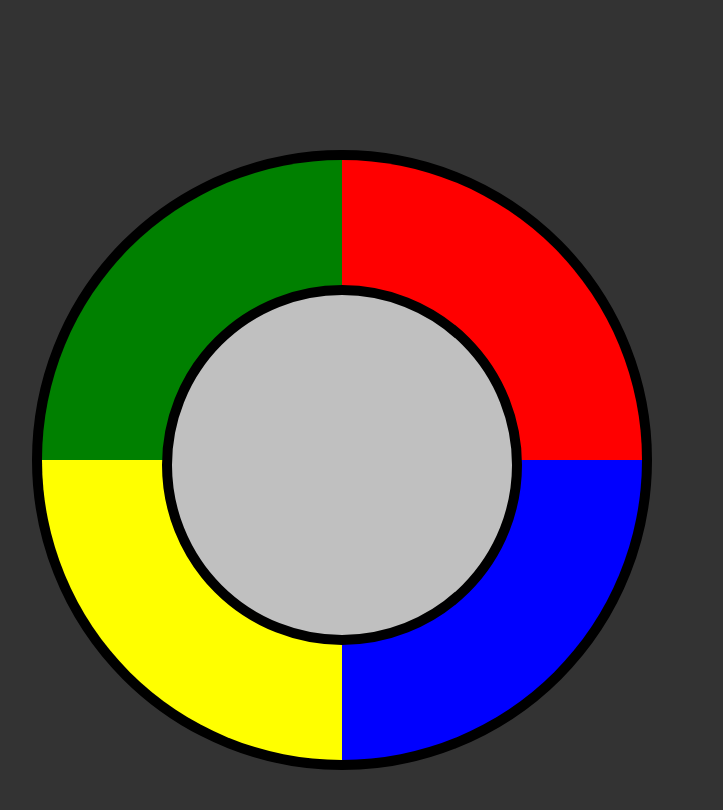
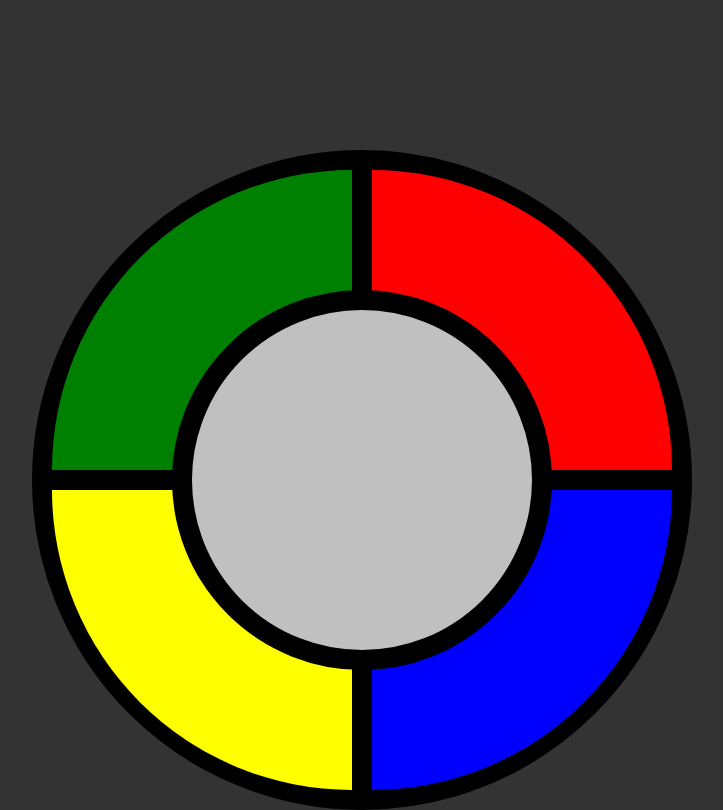
Before and after one commit to 4rc4ngel/simon_memory_game, a plain HTML site: page index.html in a window 1280 px wide. Shown: the whole page, without its empty margins (308-1031 px from the left). Drawn offline with Linux system fonts and the light colour scheme.

Commit message:
changed some margins and alignment

```diff
--- a/assets/css/style.css
+++ b/assets/css/style.css
@@ -12,19 +12,22 @@ body {
 
 .simon-board {
   position: absolute;
-  width: 600px;
-  height: 600px;
+
+  width: 640px;
+  height: 640px;
   background-color: #000;
   border-radius: 50%;
   border: 10px solid black;
 }
 
 .segment {
+  margin: 10px;
   width: 300px;
   height: 300px;
   float: left;
-  /* border: 5px solid black; */
 }
+
+/* Game segments */
 
 #top-left {
   border-top-left-radius: 300px;
@@ -51,10 +54,10 @@ body {
 .inner-circle {
   position: absolute;
   background-color: silver;
-  border: 10px solid black;
+  border: 20px solid black;
   height: 340px;
   width: 340px;
   border-radius: 340px;
-  top: 135px;
-  left: 130px;
+  top: 140px;
+  left: 140px;
 }
```
